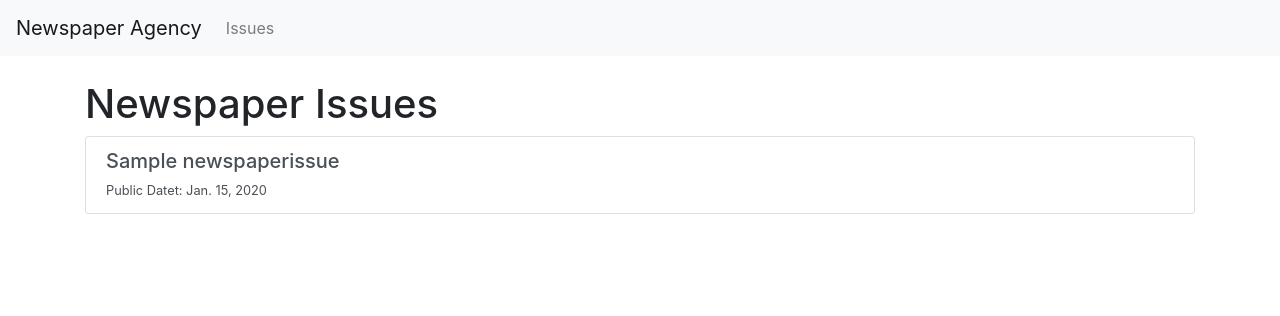
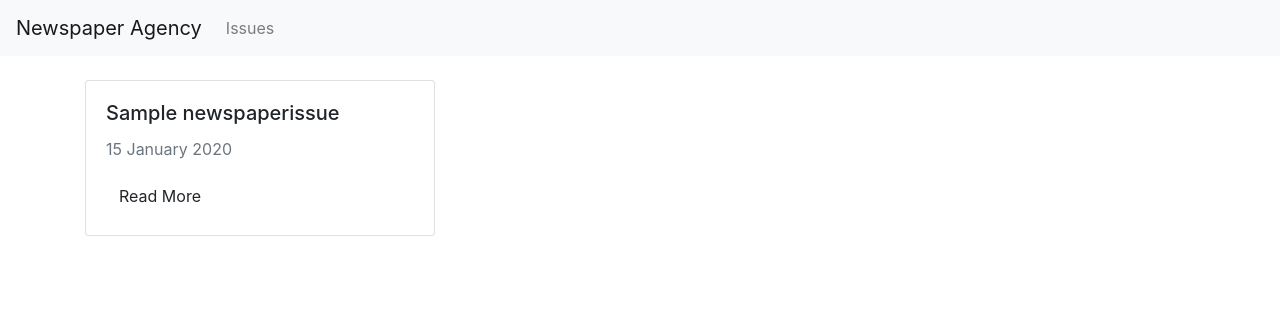
Before and after one commit to Bleit1/newspaper-agency, a Django app: page / in a window 1280 px wide. Shown: the top 316 px of the page. Run offline with Django 5.2, Linux system fonts and the light colour scheme; tables that the repository leaves empty hold one stand-in row (values such as "Sample post"); some libraries are stand-ins or nearby versions.

Commit message:
watching news

```diff
--- a/news/templates/news/issue_list.html
+++ b/news/templates/news/issue_list.html
@@ -1,17 +1,55 @@
 {% extends 'base.html' %}
+{% block title %}News List{% endblock %}
+{% block content %}
+<div class="row">
+  {% for issue in issues %}
+    <div class="col-md-4">
+      <div class="card mb-4">
+        {% if issue.photo %}
+          <img src="{{ issue.photo.url }}"
+               class="card-img-top img-thumbnail news-thumbnail"
+               alt="{{ issue.title }}"
+               data-full="{{ issue.photo.url }}">
+        {% endif %}
+        <div class="card-body">
+          <h5 class="card-title">{{ issue.title }}</h5>
+          <p class="card-text text-muted">{{ issue.publication_date|date:"d F Y" }}</p>
+          <a href="{% url 'issue_detail' issue.pk %}" class="btn btn-accent smooth-link">Read More</a>
+        </div>
+      </div>
+    </div>
+  {% empty %}
+    <div class="col-12">
+      <p>No news available.</p>
+    </div>
+  {% endfor %}
+</div>
 
-{% block title %}Список выпусков{% endblock %}
+<div class="modal fade" id="photoModal" tabindex="-1" role="dialog" aria-labelledby="photoModalLabel" aria-hidden="true">
+  <div class="modal-dialog modal-dialog-centered" role="document">
+    <div class="modal-content">
+      <div class="modal-body p-0">
+        <img src="" alt="" id="modalImage" class="img-fluid w-100">
+      </div>
+    </div>
+  </div>
+</div>
 
-{% block content %}
-<h1>Newspaper Issues</h1>
-<div class="list-group">
-    {% for issue in issues %}
-        <a href="{% url 'issue_detail' issue.pk %}" class="list-group-item list-group-item-action">
-            <h5 class="mb-1">{{ issue.title }}</h5>
-            <small>Public Datet: {{ issue.publication_date }}</small>
-        </a>
-    {% empty %}
-        <p>No newspapers published.</p>
-    {% endfor %}
-</div>
+<script>
+  $(document).ready(function(){
+    $('.news-thumbnail').on('click', function(){
+      var imgUrl = $(this).data('full');
+      $('#modalImage').attr('src', imgUrl);
+      $('#photoModal').modal('show');
+    });
+
+    $('.smooth-link').on('click', function(e){
+      e.preventDefault();
+      var targetUrl = $(this).attr('href');
+      $('body').fadeOut(500, function(){
+        window.location = targetUrl;
+      });
+    });
+  });
+</script>
 {% endblock %}
```
Also changed, not shown: news/templates/news/issue_detail.html (+30 -19 lines).
